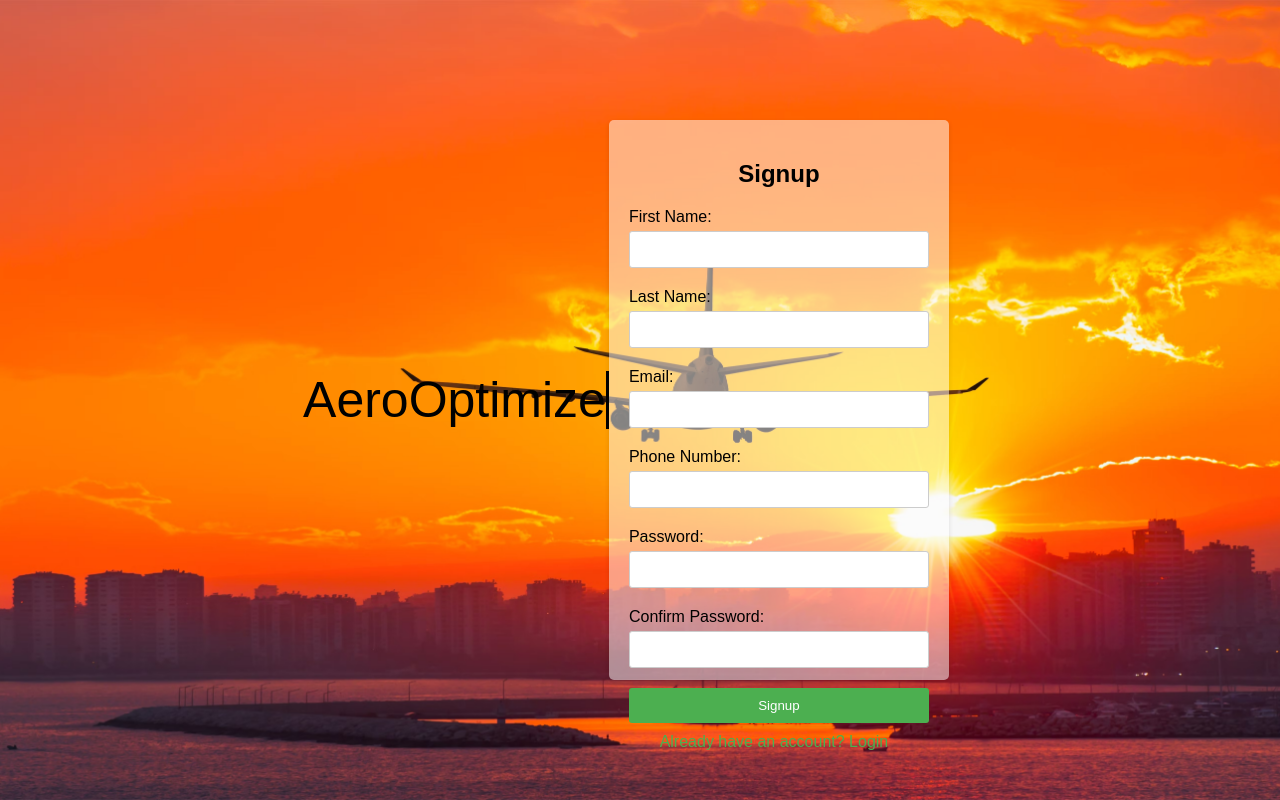
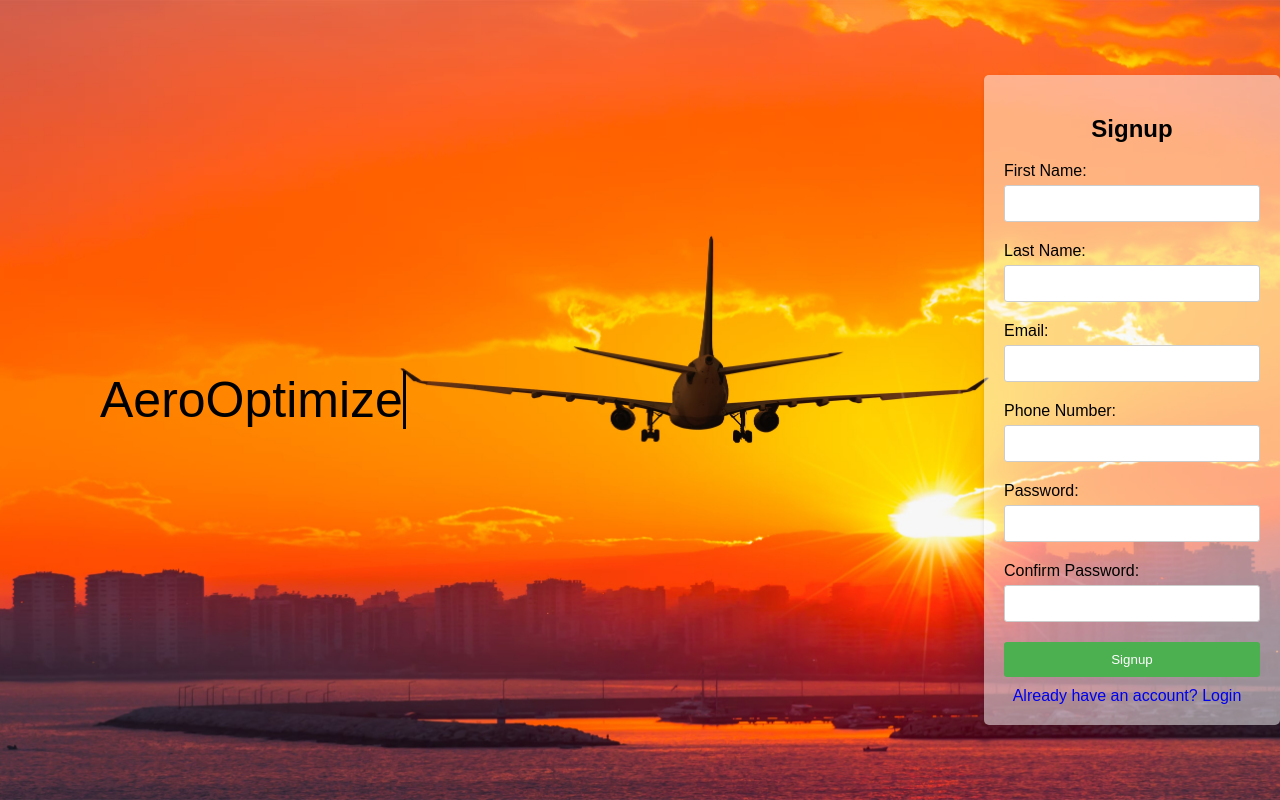
Before and after one commit to Helium269/Group15, a PHP site: page /signup.php in a window 1280 px wide. Run offline with PHP 8.4, Linux system fonts and the light colour scheme; some web fonts are replaced.

Commit message:
Added signup function

```diff
--- a/signup.php
+++ b/signup.php
@@ -61,10 +61,11 @@
     border-radius: 5px;
     box-shadow: 0 2px 5px rgba(0, 0, 0, 0.1);
     padding: 20px;
-            width: 300px;
-            height: 520px; /* Increased height to accommodate additional fields */
+    width: 20%; /* Change width to auto */
+    max-width: 90%; /* Set max-width for responsiveness */
     text-align: center;
-            margin-right: 10%;
+    margin-left: auto; /* Move container to rightmost part */
+    margin-right: 0; /* Remove right margin */
 }
 
         .input-group {
@@ -105,7 +106,7 @@
 
         .options a {
             margin-right: 10px;
-            color: #4caf50;
+            color: #00000;
             text-decoration: none;
         }
 
@@ -120,6 +121,39 @@
     </style>
 
 </head>
+<?php
+session_start();
+
+// Include the database connection script
+require_once('admin/db_connect.php');
+
+// Check if the form is submitted
+if ($_SERVER["REQUEST_METHOD"] == "POST") {
+    // Get user data from the form
+    $firstname = $_POST['firstname'];
+    $lastname = $_POST['lastname'];
+    $email = $_POST['email'];
+    $phone = $_POST['phone'];
+    $password = $_POST['password'];
+
+    // Hash the password for security
+    $hashed_password = password_hash($password, PASSWORD_DEFAULT);
+
+    // Insert user data into the database
+    $sql = "INSERT INTO userinfo (firstname, lastname, email, phone, password)
+            VALUES ('$firstname', '$lastname', '$email', '$phone', '$hashed_password')";
+
+    if ($conn->query($sql) === TRUE) {
+        // Signup successful, redirect to login page
+        header("Location: login.php");
+        exit();
+    } else {
+        // Error occurred while inserting data
+        echo "Error: " . $sql . "<br>" . $conn->error;
+    }
+}
+?>
+
 <body>
     <div class="logo-container">
         <span class="typing-animation">AeroOptimize</span>
```
Lines whose indentation alone changed are shown as unchanged.
